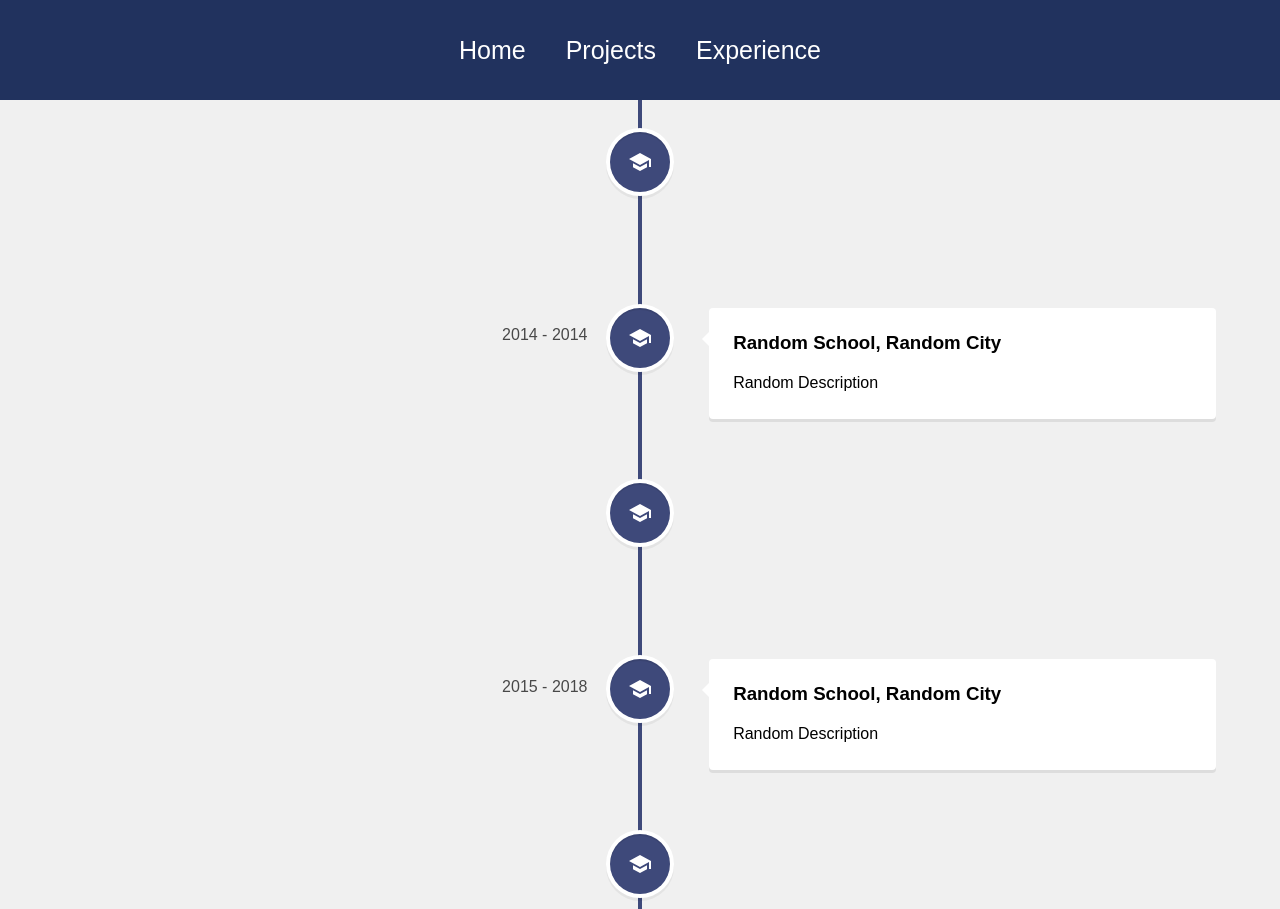
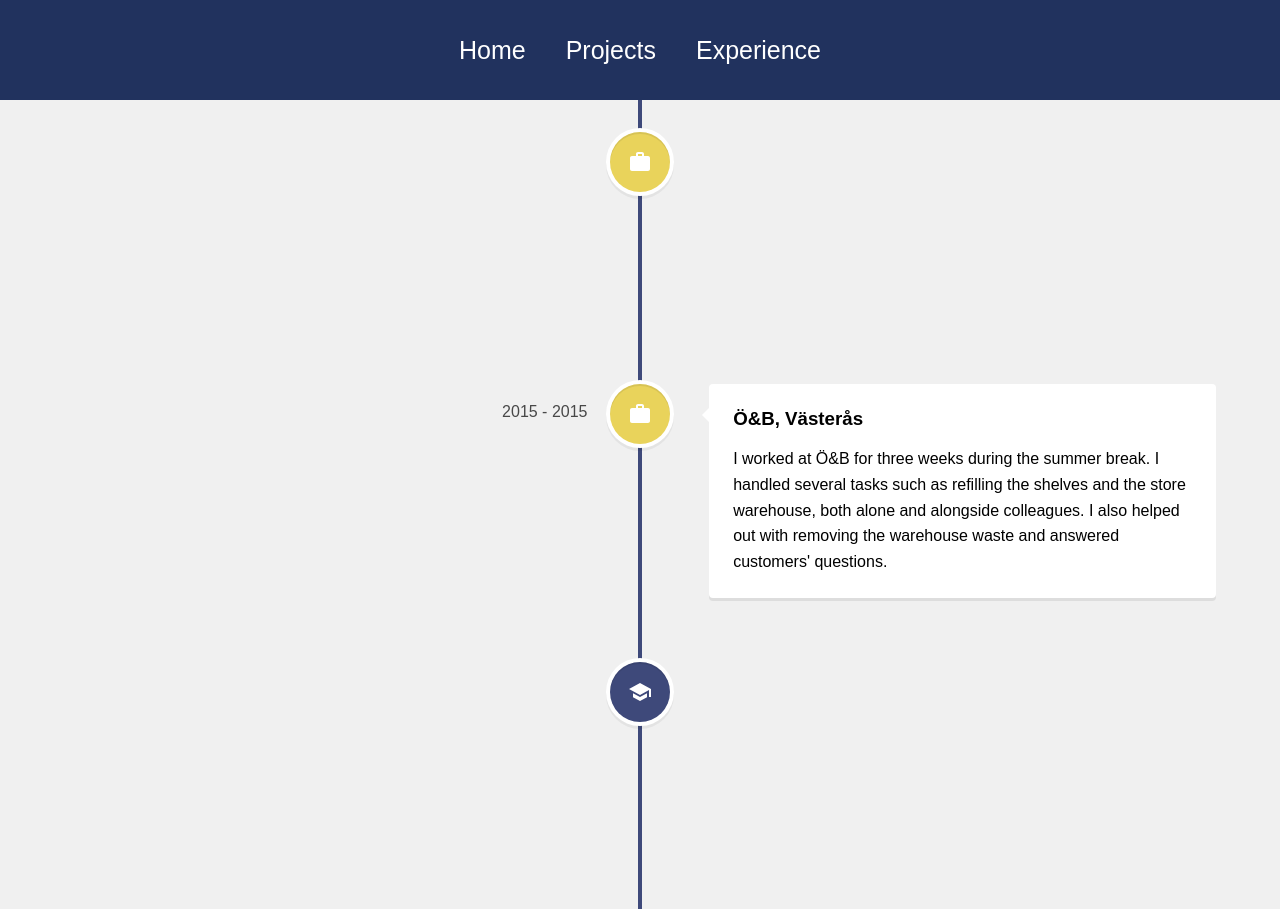
Before and after one commit to BlueberryPwn/blueberrypwn.github.io, a React (Create React App) app: page /experience in a window 1280 px wide. Shown: the top 909 px of the page. Built offline with nearby package versions, Linux system fonts and the light colour scheme.

Commit message:
updated experience page and changed some text in home page

```diff
--- a/src/pages/Experience.js
+++ b/src/pages/Experience.js
@@ -5,6 +5,7 @@ import {
 } from "react-vertical-timeline-component";
 import "react-vertical-timeline-component/style.min.css";
 import SchoolIcon from "@material-ui/icons/School";
+import WorkIcon from "@material-ui/icons/Work";
 
 function Experience() {
   return (
@@ -13,35 +14,32 @@ function Experience() {
         <VerticalTimelineElement
           className="vertical-timeline-element--education"
           date="2014 - 2014"
-          iconStyle={{ background: "#3e497a", color: "#fff" }}
-          icon={<SchoolIcon />}
+          iconStyle={{ background: "#e9d35b", color: "#fff" }}
+          icon={<WorkIcon />}
         >
           <h3 className="vertical-timeline-element-title">
-            Random School, Random City
+            Internships at Postnord, Västerås
           </h3>
-          <p>Random Description</p>
-        </VerticalTimelineElement>
-        <VerticalTimelineElement
-          className="vertical-timeline-element--education"
-          date="2014 - 2014"
-          iconStyle={{ background: "#3e497a", color: "#fff" }}
-          icon={<SchoolIcon />}
-        >
-          <h3 className="vertical-timeline-element-title">
-            Random School, Random City
-          </h3>
-          <p>Random Description</p>
+          <p>
+            Interned at Postnord twice. During my first internship I got to sort
+            letters as well as newspapers alongside a supervisor. At my second
+            internship I got to sort as well as deliver letters together with a
+            mailman.
+          </p>
         </VerticalTimelineElement>
         <VerticalTimelineElement
           className="vertical-timeline-element--education"
           date="2015 - 2015"
-          iconStyle={{ background: "#3e497a", color: "#fff" }}
-          icon={<SchoolIcon />}
+          iconStyle={{ background: "#e9d35b", color: "#fff" }}
+          icon={<WorkIcon />}
         >
-          <h3 className="vertical-timeline-element-title">
-            Random School, Random City
-          </h3>
-          <p>Random Description</p>
+          <h3 className="vertical-timeline-element-title">Ö&B, Västerås</h3>
+          <p>
+            I worked at Ö&B for three weeks during the summer break. I handled
+            several tasks such as refilling the shelves and the store warehouse,
+            both alone and alongside colleagues. I also helped out with removing
+            the warehouse waste and answered customers' questions.
+          </p>
         </VerticalTimelineElement>
         <VerticalTimelineElement
           className="vertical-timeline-element--education"
@@ -50,9 +48,14 @@ function Experience() {
           icon={<SchoolIcon />}
         >
           <h3 className="vertical-timeline-element-title">
-            Random School, Random City
+            Wijkmanska, upper secondary school, Västerås
           </h3>
-          <p>Random Description</p>
+          <p>
+            I studied the technology programme at Wijkmanska specialising in
+            industrial engineering. Here I got the chance to write some desktop
+            applications in Java, program a circuit board and also an industrial
+            robot later on.
+          </p>
         </VerticalTimelineElement>
         <VerticalTimelineElement
           className="vertical-timeline-element--education"
@@ -61,9 +64,15 @@ function Experience() {
           icon={<SchoolIcon />}
         >
           <h3 className="vertical-timeline-element-title">
-            Random School, Random City
+            Chas Academy, higher vocational education, Stockholm
           </h3>
-          <p>Random Description</p>
+          <p>
+            I'm currently studying full stack development specialising in .NET
+            at Chas Academy in Stockholm. During my time here I've learned to
+            write in several languages such as C#, JavaScript and SQL.
+            Furthermore, I have gained experience in Git, APIs, React, agile
+            methodologies such as Scrum, TDD and more.
+          </p>
         </VerticalTimelineElement>
       </VerticalTimeline>
     </div>
--- a/src/pages/Home.js
+++ b/src/pages/Home.js
@@ -11,8 +11,8 @@ function Home() {
         <h2>Hi, I'm Nshoan!</h2>
         <div className="prompt">
           <p>
-            Aspiring full stack developer looking to learn and create new
-            things!
+            Aspiring full stack developer looking to create, learn and solve new
+            problems.
           </p>
           <EmailIcon />
           <GitHubIcon />
```
